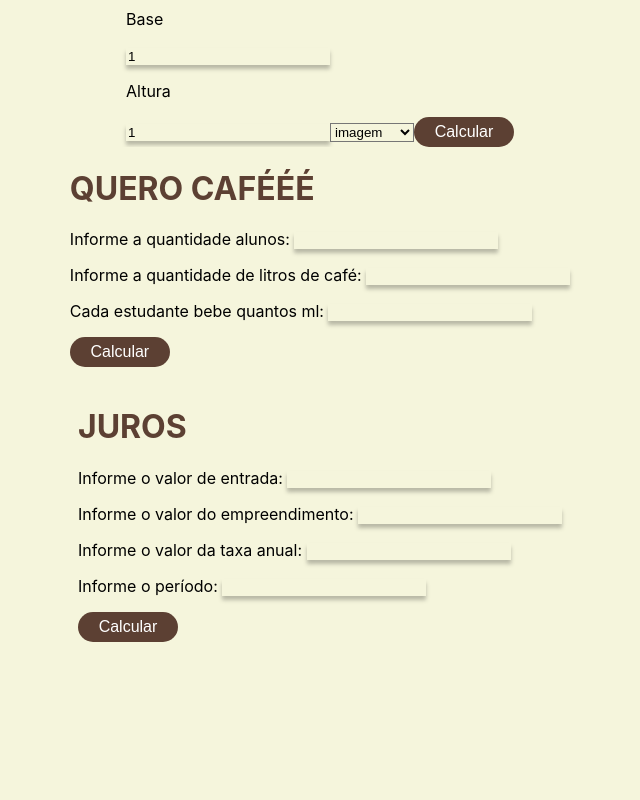
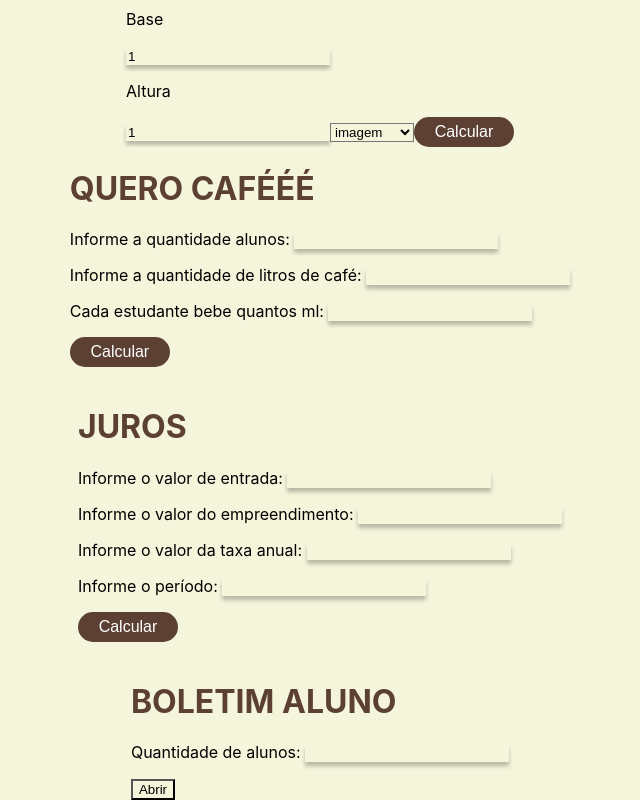
Before and after one commit to IsabellaAlvesCosta/provalogica, a React (Create React App) app: page / in a window 1280 px wide. Shown: the part 3629-4429 px from the top of the page, without its empty margins (320-960 px from the left). Before the commit the page ends 4289 px from the top, so only its background shows below. Built offline with nearby package versions, Linux system fonts and the light colour scheme.

Commit message:
exercícios 25/10

```diff
--- a/src/App.js
+++ b/src/App.js
@@ -1,3 +1,5 @@
+
+
 
 import { useEffect, useState } from 'react';
 import './App.css';
@@ -9,7 +11,9 @@ import Carro from './assets/images/carro.jpg'
 import Temp from './assets/images/temp.jpg'
 import Orcamentozinho from './assets/images/orcamento.jpg'
 import Cinemaa from './assets/images/cinema.jpg'
-import usestate from 'usestate';
+import Maior from './boletim';
+import Menor from './boletim';
+import Mediaa from './boletim'
 
 function App() {
   const[grande, setGrande]= useState(0);
@@ -71,6 +75,14 @@ function App() {
   const [empreendimento, setEmpreendimento] = useState();
   const [taxa, setTaxa] = useState();
   const [periodo, setPeriodo] = useState();
+
+  const [mostrar, setMostrar] = useState(false);
+  const [mostrar2, setMostrar2] = useState(false);
+  const [mediadia, setMediadia] = useState(0);
+  const [qtdAluninho, setQtdAluninho] = useState();
+  const [resulAluninho, setResulAluninho] = useState();
+
+
 
 
   function Calcular(){
@@ -218,6 +230,13 @@ function App() {
     setRe(x);
   }
 
+  function aparecerBoletim(){
+    let a = [];
+    for(let i=0; i=qtdAluninho; i++){
+      a.push([]);
+    }
+  }
+
 function desenharRetangulo(l,c,simbolo){
   let matriz = []
   let retangulo = [];
@@ -249,6 +268,14 @@ function desenharRetangulo(l,c,simbolo){
 
   function juros(){
 
+  }
+
+  function exibir (){
+    setMostrar(true);
+  }
+
+  function exibir2 (){
+    setMostrar2(true);
   }
 
 
@@ -440,6 +467,27 @@ function desenharRetangulo(l,c,simbolo){
           <button onClick={juros} className='calcular-botao'>Calcular</button>
           <h3>{cinemaResul}</h3>
         </div>
+        <div>
+          <h1>BOLETIM ALUNO</h1>
+          <p>Quantidade de alunos: <input type='number'  value={qtdAluninho} onChange={e =>setQtdAluninho(Number(e.target.value))}/></p>
+
+          <button onClick={exibir}> Abrir </button>
+
+        {mostrar === true &&
+          <div>
+            <p> Nota do Aluno{qtdAluninho}:<input type='number' /></p>
+            <button onClick={exibir2}>CALCULAR</button>
+        {mostrar2 === true &&
+          <div>
+            <p> Média:<input type='number' value={mediadia} onChange={e =>setMediadia(Number(e.target.value))}/></p>
+
+          </div>}
+          </div>}
+
+        </div>
+
+
+
     </div>
  );
     }
```
Also changed, not shown: media/index.js (added, +9 -0 lines), media/index.scss (added), src/boletim/index.js (added), src/boletim/index.scss (added).
